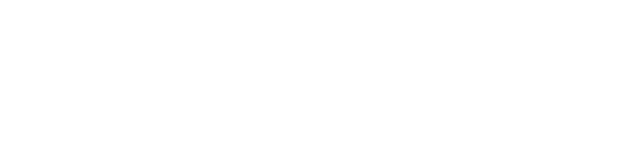
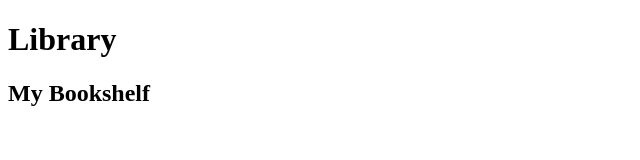
Before and after one commit to CNL-Dev/library, a plain HTML site: page index.html in a window 1280 px wide. Shown: the whole page, without its empty margins (0-640 px from the left). Drawn offline with Linux system fonts and the light colour scheme.

Commit message:
feat: add content to index

```diff
--- a/index.html
+++ b/index.html
@@ -8,6 +8,14 @@
     <title>Library</title>
 </head>
 <body>
+    <div>
+        <h1>Library</h1>
+        <div>
+            <h2>My Bookshelf</h2>
+            <div class="book-container">
 
+            </div>
+        </div>
+    </div>
 </body>
 </html>
```
